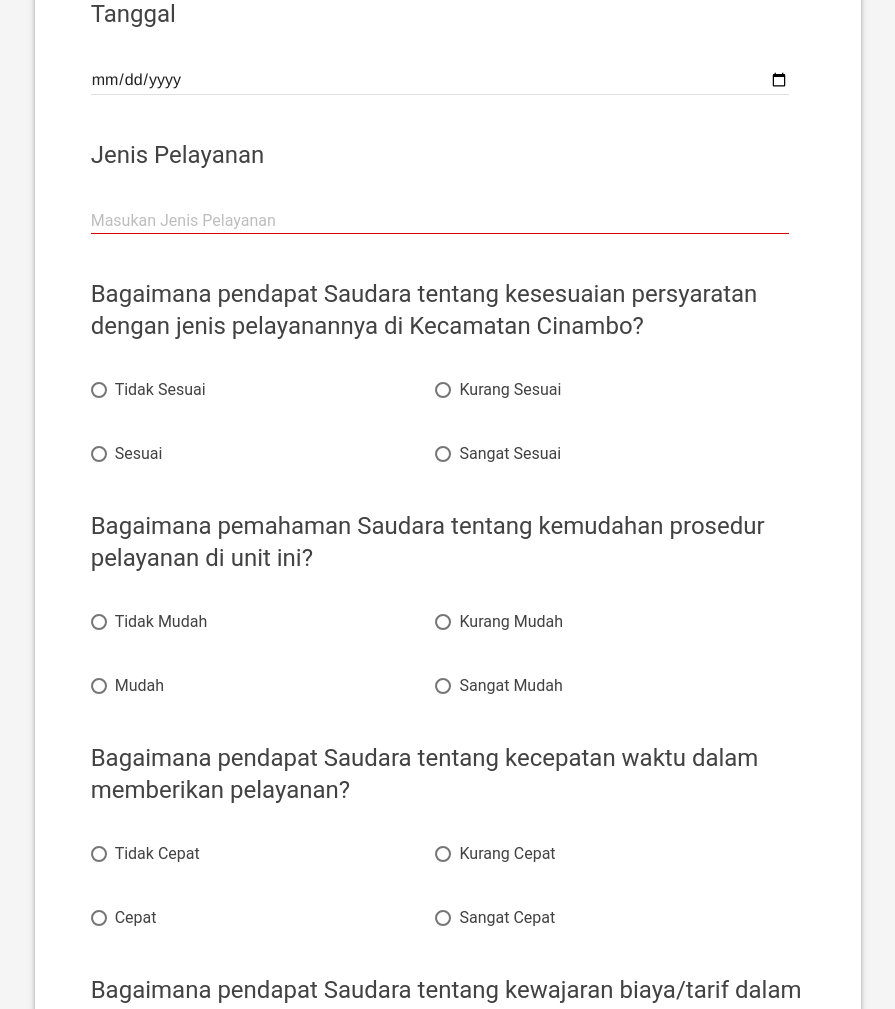
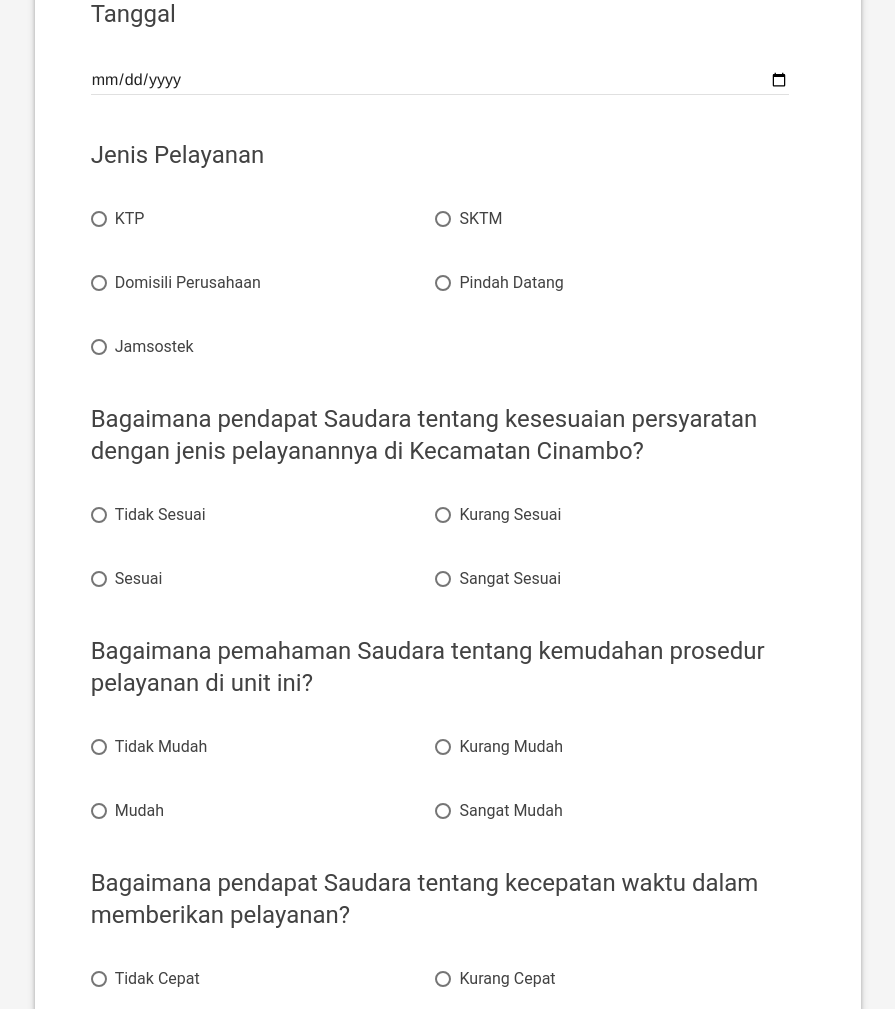
Before and after one commit to aFiefnDleming/SISTIK, a CodeIgniter app: page /sistik/index.php/c_index/index in a window 1280 px wide. Shown: the part 1251-2260 px from the top of the page, without its empty margins (192-1087 px from the left). Run offline with CodeIgniter, Linux system fonts and the light colour scheme.

Commit message:
Jenis pelayanannya gmn? Mau di radio-kan ga?

```diff
--- a/application/views/v_input.php
+++ b/application/views/v_input.php
@@ -97,10 +97,41 @@
 	</div>
 
 	<h4>Jenis Pelayanan</h4>
-	<div class="mdl-textfield mdl-js-textfield mdl-cell--12-col">
+    <div class="mdl-textfield mdl-js-textfield mdl-cell--6-col">
+        <label class="mdl-radio mdl-js-radio mdl-js-ripple-effect" for="ktp">
+			<input class="mdl-radio__button" type="radio" name="jenis" id="ktp" value="KTP" required>
+			<span class="mdl-radio__label">KTP</span>
+		</label>
+    </div>
+    <div class="mdl-textfield mdl-js-textfield mdl-cell--6-col">
+        <label class="mdl-radio mdl-js-radio mdl-js-ripple-effect" for="sktm">
+			<input class="mdl-radio__button" type="radio" name="jenis" id="sktm" value="SKTM" required>
+			<span class="mdl-radio__label">SKTM</span>
+		</label>
+    </div>
+    <div class="mdl-textfield mdl-js-textfield mdl-cell--6-col">
+        <label class="mdl-radio mdl-js-radio mdl-js-ripple-effect" for="domisili_perusahaan">
+			<input class="mdl-radio__button" type="radio" name="jenis" id="domisili_perusahaan" value="Domisili Perusahaan" required>
+			<span class="mdl-radio__label">Domisili Perusahaan</span>
+		</label>
+    </div>
+    <div class="mdl-textfield mdl-js-textfield mdl-cell--6-col">
+        <label class="mdl-radio mdl-js-radio mdl-js-ripple-effect" for="pindang">
+			<input class="mdl-radio__button" type="radio" name="jenis" id="pindang" value="Pindah Datang" required>
+			<span class="mdl-radio__label">Pindah Datang</span>
+		</label>
+    </div>
+    <div class="mdl-textfield mdl-js-textfield mdl-cell--6-col">
+        <label class="mdl-radio mdl-js-radio mdl-js-ripple-effect" for="jamsostek">
+			<input class="mdl-radio__button" type="radio" name="jenis" id="jamsostek" value="Jamsostek" required>
+			<span class="mdl-radio__label">Jamsostek</span>
+		</label>
+    </div>
+
+	<!--<div class="mdl-textfield mdl-js-textfield mdl-cell--12-col">
 		<input class="mdl-textfield__input" name="jenis" id="jenis" type="text" required>
 		<label class="mdl-textfield__label" for="jenis">Masukan Jenis Pelayanan</label>
-	</div>
+	</div>-->
 
 	<h4>Bagaimana pendapat Saudara tentang kesesuaian persyaratan dengan jenis pelayanannya di Kecamatan Cinambo?</h4>
 	<div class="mdl-textfield mdl-js-textfield mdl-cell--6-col">
```
